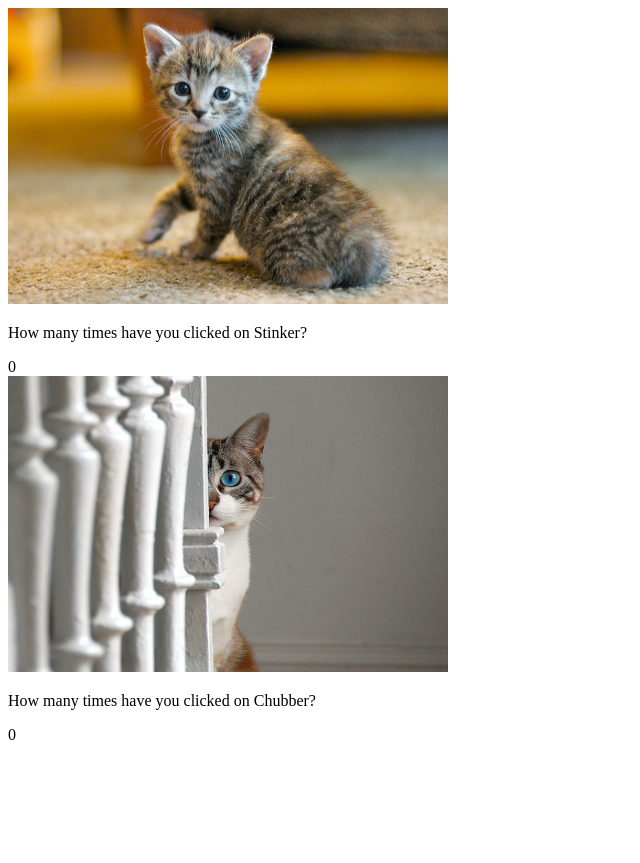
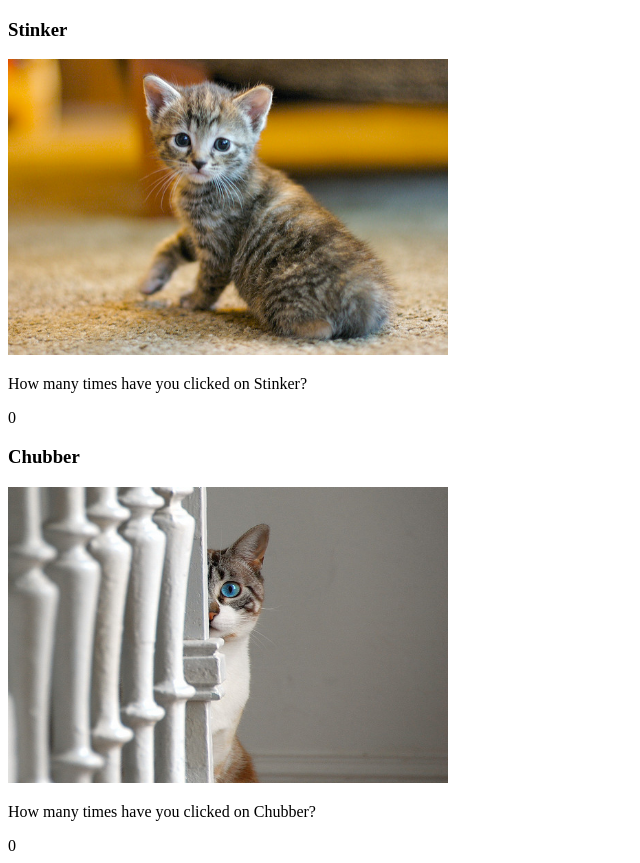
Before and after one commit to matosb2/cat-clicker, a plain HTML site: page index.html in a window 1280 px wide. Shown: the whole page, without its empty margins (0-640 px from the left). Before the commit the page ends 800 px from the top, so only its background shows below. Drawn offline with nearby package versions, Linux system fonts and the light colour scheme.

Commit message:
Move script to botttom & change catNames size

```diff
--- a/index.html
+++ b/index.html
@@ -1,8 +1,6 @@
 <!DOCTYPE html>
 <html>
 <head>
-    <script src="https://ajax.googleapis.com/ajax/libs/jquery/1.12.2/jquery.min.js"></script>
-    <script src="js/cat-clicker.js"></script>
     <title>Cat-Clicker</title>
     <style>
     	#kitty {
@@ -27,6 +25,8 @@
       <p>How many times have you clicked on Chubber?</p>
     </div>
     <div id="chub">0</div>
+    <script src="https://ajax.googleapis.com/ajax/libs/jquery/1.12.2/jquery.min.js"></script>
+    <script src="js/cat-clicker.js"></script>
 </body>
 
 </html>
--- a/js/cat-clicker.js
+++ b/js/cat-clicker.js
@@ -2,8 +2,8 @@ var catNames = [];
 catNames.push("Stinker", "Chubber");
 var picA = $(".picA");
 var picB = $(".picB");
-picA.prepend("<h2>" + catNames[0] + "</h2>");
-picB.prepend("<h2>" + catNames[1] + "</h2>");
+picA.prepend("<h3>" + catNames[0] + "</h3>");
+picB.prepend("<h3>" + catNames[1] + "</h3>");
 
 $(document).ready(function() {
     $("#kitty").click(function() {
```
